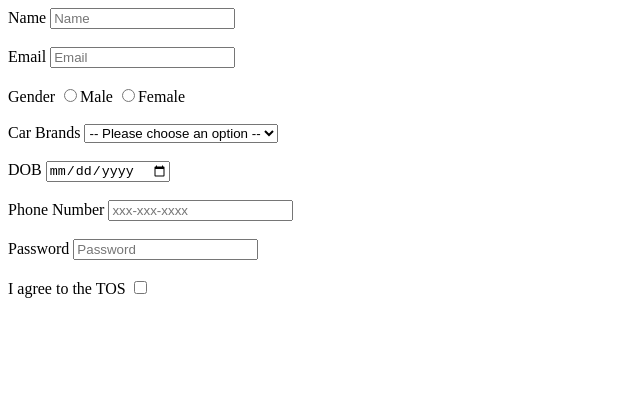
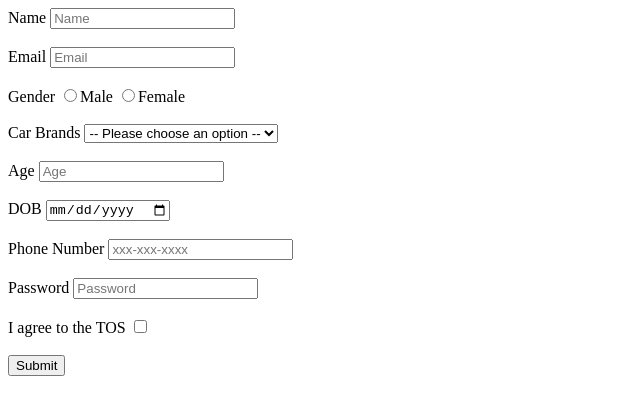
Before and after one commit to acciojob/signup-form-car-Akash-1212579, a website: page main.html in a window 1280 px wide. Shown: the whole page, without its empty margins (0-640 px from the left). Drawn offline with Linux system fonts and the light colour scheme.

Commit message:
created a submission

```diff
--- a/main.html
+++ b/main.html
@@ -30,6 +30,9 @@
     <option value="tesla">Tesla</option>
   </select>
 		<br><br>
+		<label for="age">Age</label>
+		<input type="number" id="age" placeholder="Age" required>
+		<br><br>
 		<label for="dob">DOB</label>
 		<input type="date" id="dob" required><br><br>
 		<label for="tel">Phone Number</label>
@@ -40,6 +43,8 @@
 		<br><br>
 		<label for="tos">I agree to the TOS</label>
 		<input type="checkbox" id="tos" required>
+		<br><br>
+		<button type="submit">Submit</button>
 	</form>
 
     <script type="text/javascript" src="./script.js">
```
